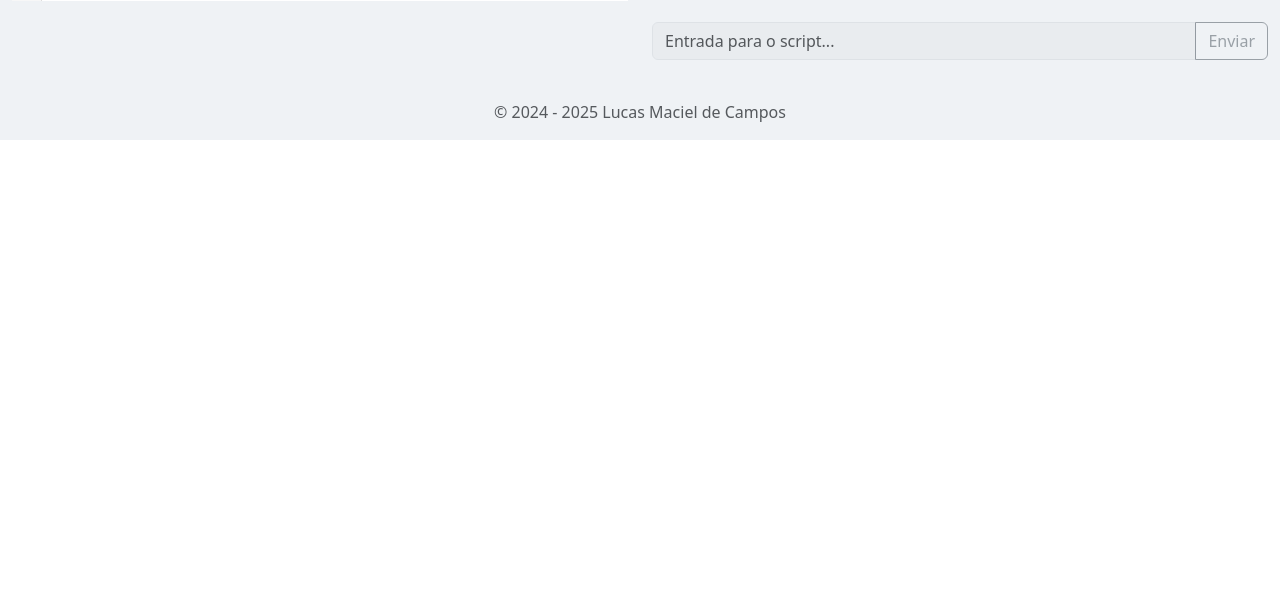
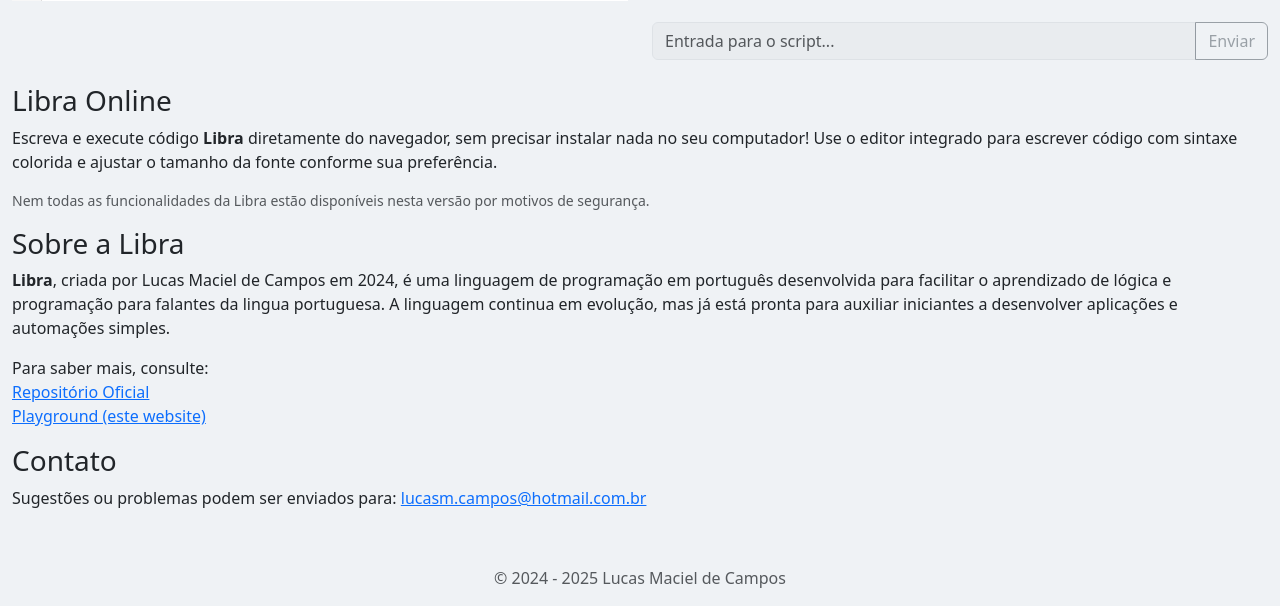
Before and after one commit to linguagem-libra/playground, a Flask app: page / in a window 1280 px wide. Shown: the part 768-1374 px from the top of the page. Before the commit the page ends 908 px from the top, so only its background shows below. Run offline with Flask 3, Linux system fonts and the light colour scheme.

Commit message:
add information section

```diff
--- a/templates/index.html
+++ b/templates/index.html
@@ -92,6 +92,38 @@
                 </div>
             </div>
         </div>
+
+        <div class="mt-4">
+            <h3>Libra Online</h3>
+            <p>
+                Escreva e execute código <strong>Libra</strong> diretamente do navegador, sem precisar instalar nada no seu computador!
+                Use o editor integrado para escrever código com sintaxe colorida e ajustar o tamanho da fonte conforme sua preferência.
+            </p>
+            <p class="text-muted small">
+                Nem todas as funcionalidades da Libra estão disponíveis nesta versão por motivos de segurança.
+            </p>
+
+            <h3>Sobre a Libra</h3>
+            <p>
+                <strong>Libra</strong>, criada por Lucas Maciel de Campos em 2024, é uma linguagem de programação em português
+                desenvolvida para facilitar o aprendizado de lógica e programação para falantes da lingua portuguesa.
+                A linguagem continua em evolução, mas já está pronta para auxiliar iniciantes a desenvolver aplicações
+                e automações simples.
+            </p>
+            <p>
+                Para saber mais, consulte:
+                <br>
+                <a href="https://github.com/lucasdcampos/libra" target="_blank">Repositório Oficial</a><br>
+                <a href="https://github.com/linguagem-libra/playground" target="_blank">Playground (este website)</a>
+            </p>
+
+            <h3>Contato</h3>
+            <p>
+                Sugestões ou problemas podem ser enviados para:
+                <a href="mailto:lucasm.campos@hotmail.com.br">lucasm.campos@hotmail.com.br</a>
+            </p>
+        </div>
+
     </div>
 
     <!-- Rodapé -->
```
